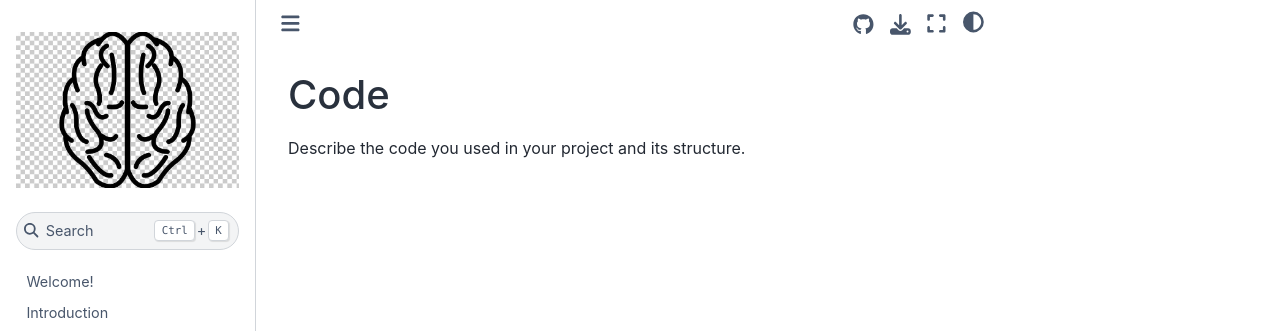
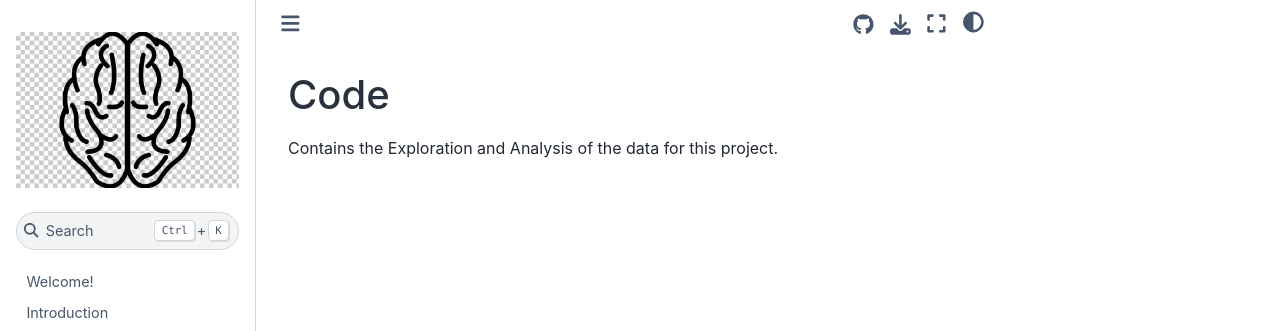
Before and after one commit to mello-y/MSc5_research_project, a Jupyter Book: the page built from content/code/README.md, in a window 1280 px wide. Shown: the top 331 px of the page. Built offline with Jupyter Book 1.0.4 settings and Sphinx 7.4.7 and the Sphinx Book theme 1.1.4, drawn with Linux system fonts in a browser that asks for light colours.

Commit message:
updated READme

```diff
--- a/content/code/README.md
+++ b/content/code/README.md
@@ -1,3 +1,3 @@
 # Code
 
- Describe the code you used in your project and its structure.
+ Contains the Exploration and Analysis of the data for this project.
```
Also changed, not shown: content/data/README.md (+1 -1 lines), content/static/readme.md (+1 -1 lines).
